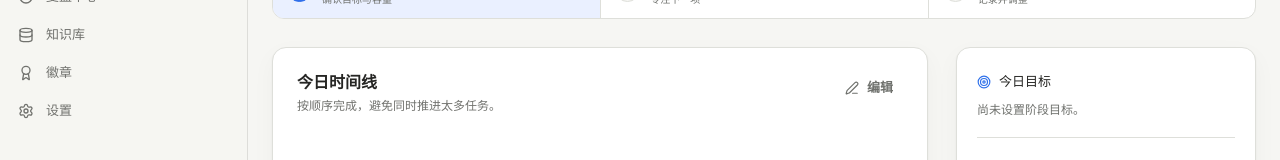
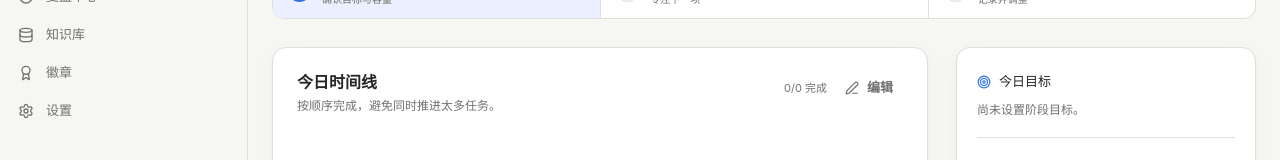
Before and after one commit to GrowPilot-Leo/Personal-Workspace, a Next.js app in the folder apps/web/: page /today in a window 1280 px wide. Shown: the part 275-435 px from the top of the page. Built offline with nearby package versions, Linux system fonts and the light colour scheme.

Commit message:
fix(today): show completion and preserve capacity warning

```diff
--- a/apps/web/src/modules/today/ui/today-view.tsx
+++ b/apps/web/src/modules/today/ui/today-view.tsx
@@ -7,7 +7,6 @@ import {
   ArrowRight,
   CalendarDays,
   Check,
-  CheckCircle2,
   Circle,
   Clock3,
   Edit3,
@@ -85,6 +84,7 @@ export function TodayModule() {
   );
   const totalMinutes = plannedMinutes(state);
   const workload = Math.min(100, Math.round((totalMinutes / state.availableMinutes) * 100));
+  const overCapacity = totalMinutes > state.availableMinutes;
 
   const startNextTask = () => {
     if (!nextTask) return;
@@ -201,9 +201,14 @@ export function TodayModule() {
                 按顺序完成，避免同时推进太多任务。
               </p>
             </div>
-            <Link className="tertiary-action" href="/learning">
-              <Edit3 size={14} aria-hidden="true" /> 编辑
-            </Link>
+            <div className="flex items-center gap-2">
+              <span className="text-[11px] text-muted-foreground">
+                {view.completed}/{view.planned} 完成
+              </span>
+              <Link className="tertiary-action" href="/learning">
+                <Edit3 size={14} aria-hidden="true" /> 编辑
+              </Link>
+            </div>
           </header>
 
           {state.tasks.length ? (
@@ -301,7 +306,7 @@ export function TodayModule() {
               >
                 <span style={{ width: `${workload}%` }} />
               </div>
-              <p>{workload > 100 ? "计划已超出容量，请缩小任务范围。" : "保留余量比排满一天更容易完成。"}</p>
+              <p>{overCapacity ? "计划已超出容量，请缩小任务范围。" : "保留余量比排满一天更容易完成。"}</p>
             </section>
 
             <section className="insight-section">
@@ -324,9 +329,6 @@ export function TodayModule() {
         </aside>
       </div>
 
-      <p className="sr-only">
-        已完成 {view.completed}/{view.planned} 项任务。
-      </p>
     </section>
   );
 }
```
